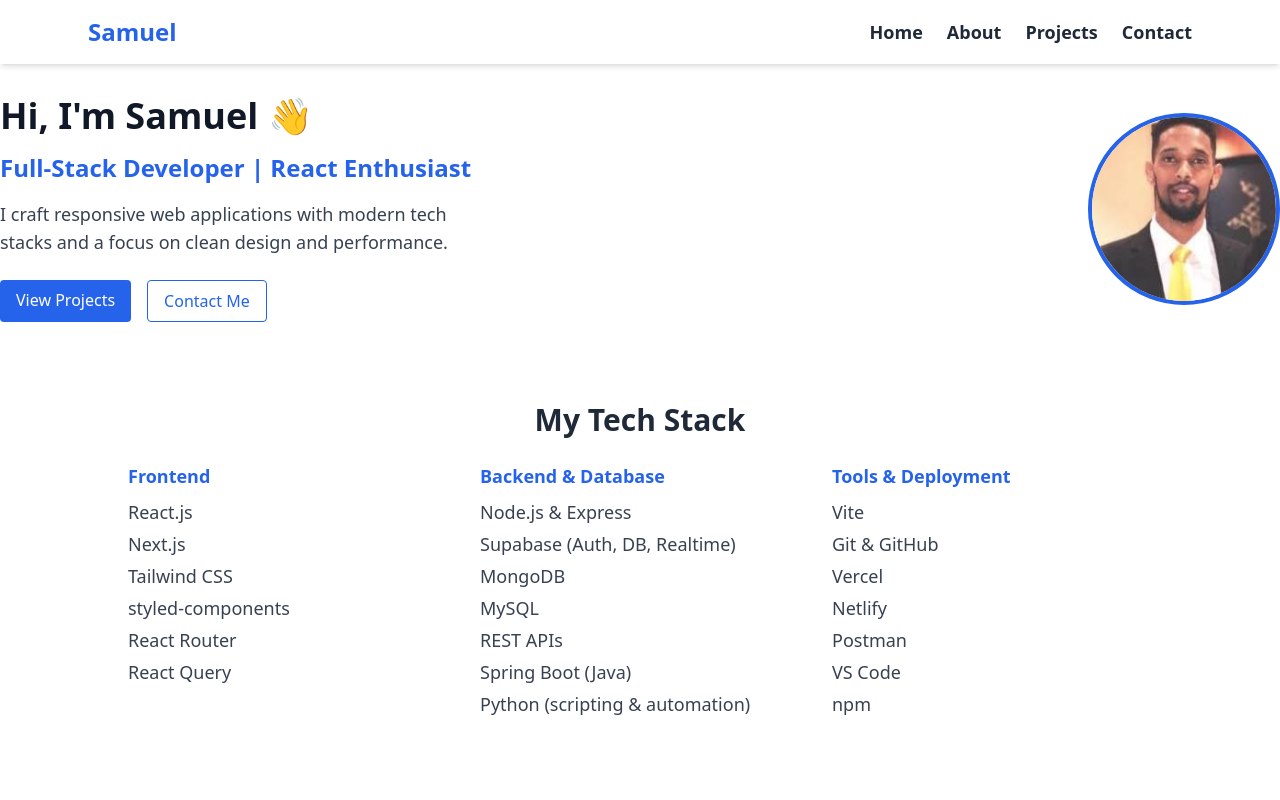
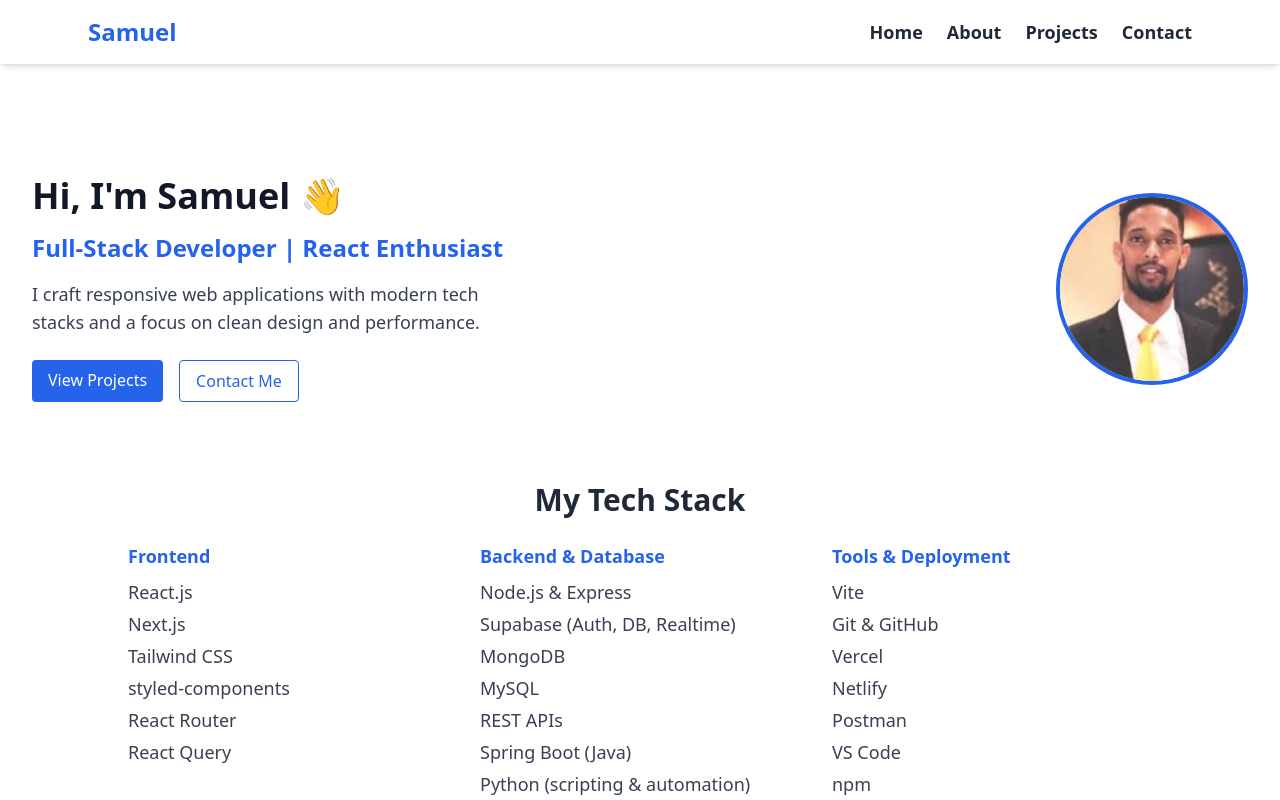
Before and after one commit to Samuel-Zehaie/about-me-portfolio, a React (Create React App) app: page / in a window 1280 px wide. Built offline with nearby package versions, Linux system fonts and the light colour scheme.

Commit message:
Add padding to prevent navbar overlap on mobile

```diff
--- a/src/App.js
+++ b/src/App.js
@@ -12,7 +12,7 @@
       <BrowserRouter>
         <div className="bg-white text-gray-900 min-h-screen">
           <Navbar />
-          <main className="pt-20 sm:pt-24">
+          <main className="pt-20 px-4">
             <Routes>
               <Route path="/" element={<Home />} />
               <Route path="/projects" element={<Projects />} />
--- a/src/pages/Home.jsx
+++ b/src/pages/Home.jsx
@@ -3,7 +3,7 @@
 
 function Home() {
   return (
-    <div>
+    <div className="pt-24 px-4">
       <Hero />
       <TechStack />
     </div>
--- a/tailwind.config.js
+++ b/tailwind.config.js
@@ -1,6 +1,6 @@
 /** @type {import('tailwindcss').Config} */
 module.exports = {
-  content: ["./src/**/*.{js,jsx,ts,tsx}"],
+  content: ["./src/**/*.{js,jsx,ts,tsx}", "./public/index.html"],
   theme: {
     extend: {},
   },
```
